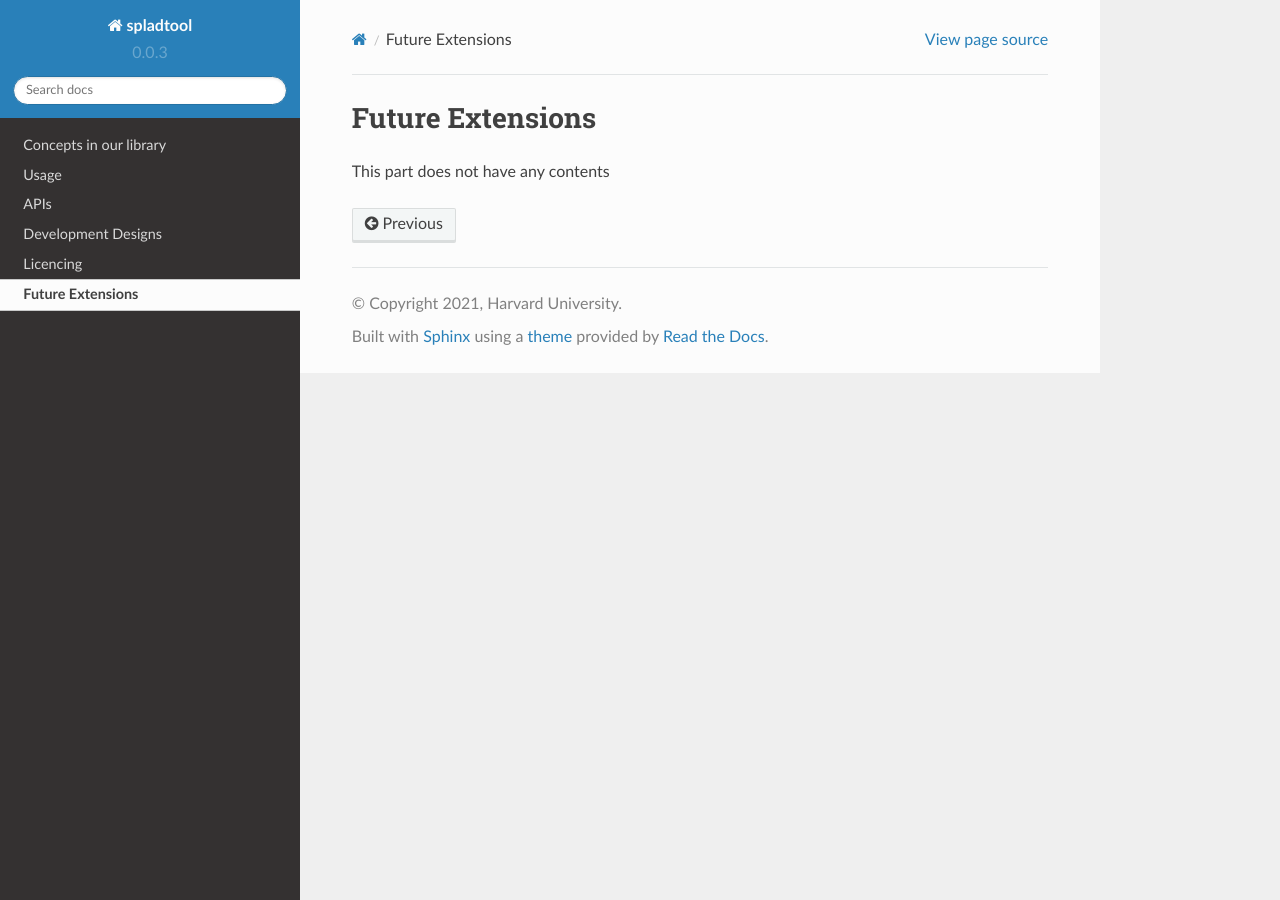
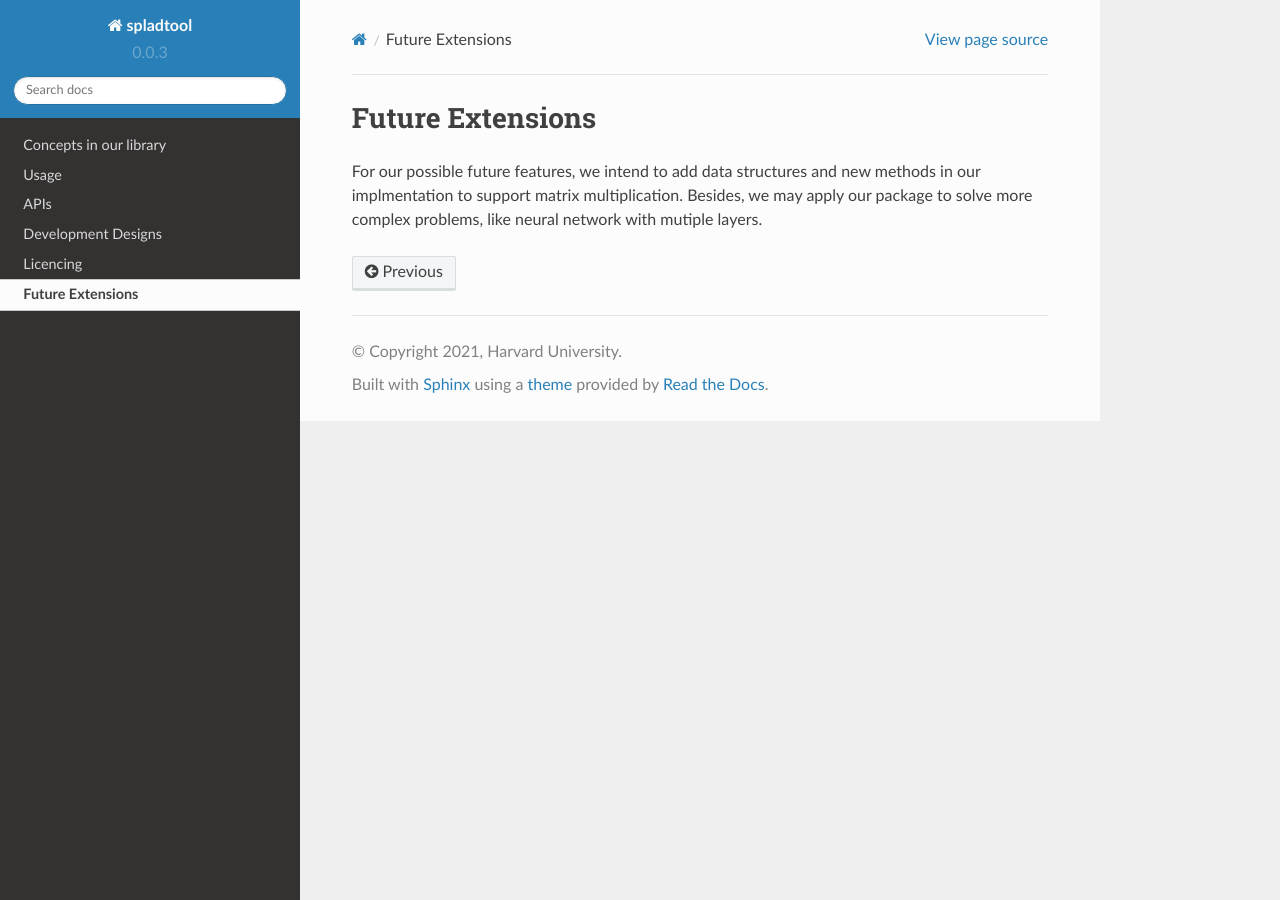
Before and after one commit to cs107-rysr/spladtool-docs, a Sphinx documentation site: the page built from docs/source/future.rst, in a window 1280 px wide. Built offline with Sphinx 7.4.7 and the Read the Docs theme 2.0.0, drawn with Linux system fonts in a browser that asks for light colours; pages that are not in the unit, such as notebooks, are missing from menus.

Commit message:
add future extensions

```diff
--- a/docs/source/future.rst
+++ b/docs/source/future.rst
@@ -1,4 +1,4 @@
 Future Extensions
 ======================
 
-This part does not have any contents
+For our possible future features, we intend to add data structures and new methods in our implmentation to support matrix multiplication. Besides, we may apply our package to solve more complex problems, like neural network with mutiple layers.
```
